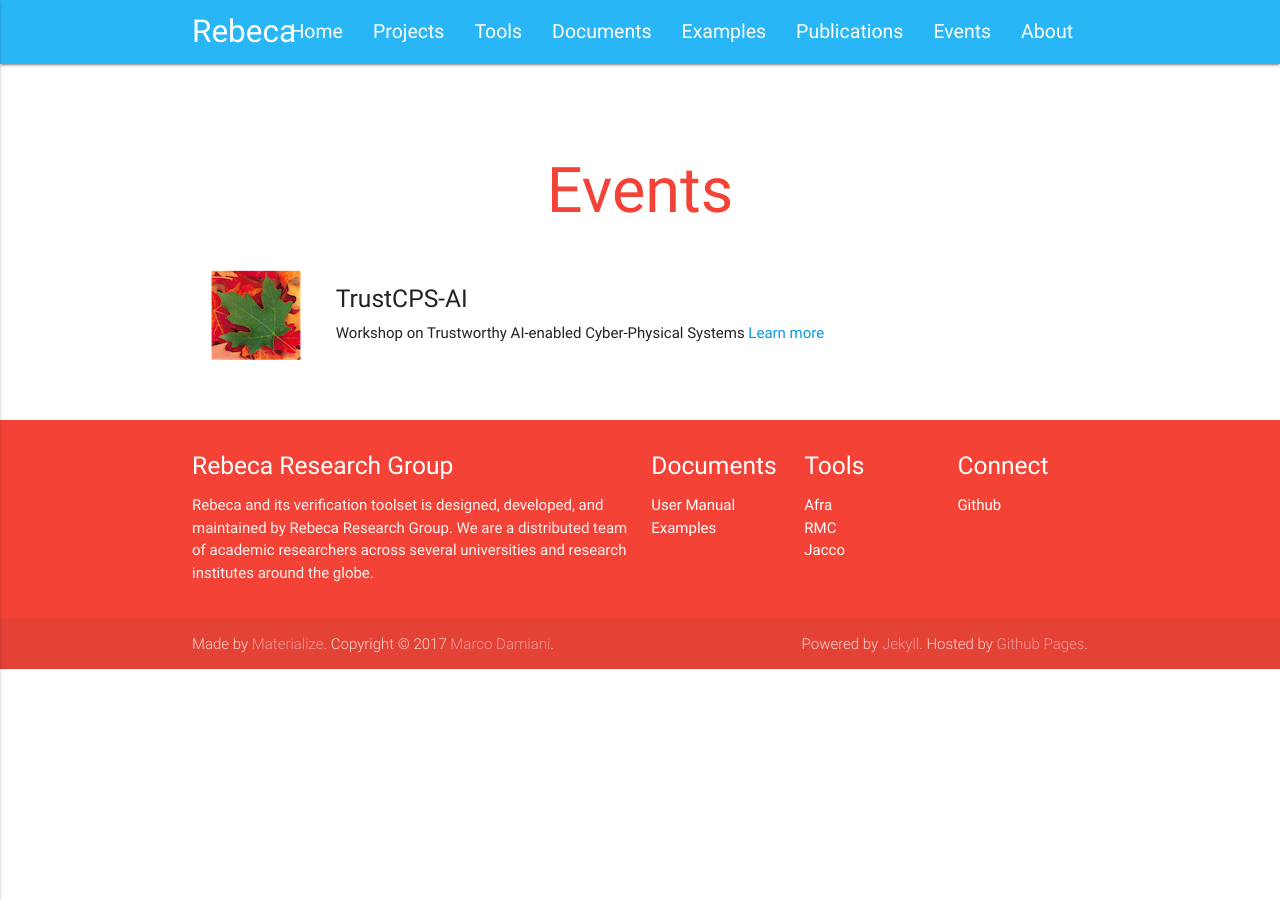
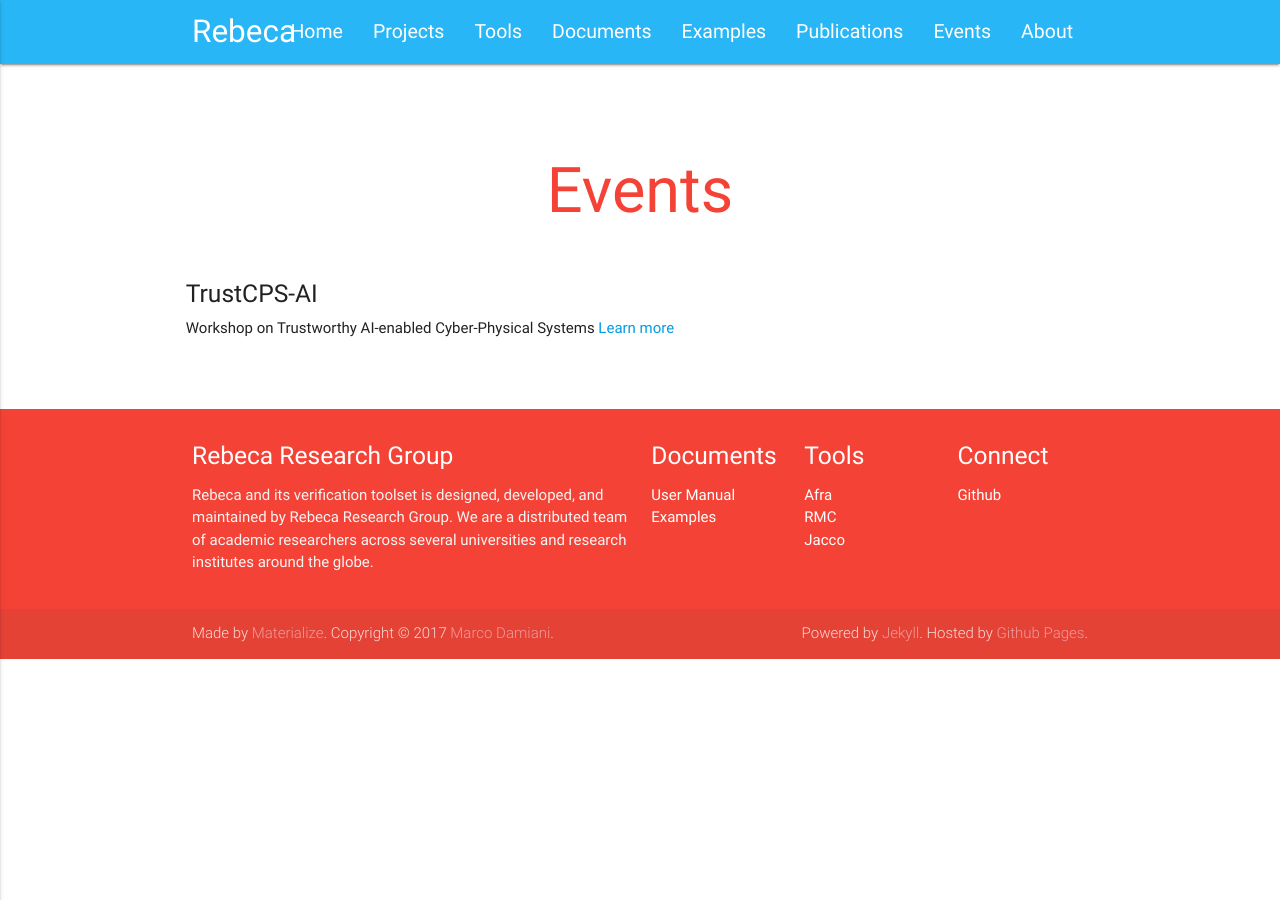
Before and after one commit to rebeca-lang/rebeca-lang.github.io, a Jekyll site: the page built from events.md, in a window 1280 px wide. Built offline with Jekyll 4.4.1, drawn with Linux system fonts in a browser that asks for light colours.

Commit message:
Update events.md

```diff
--- a/events.md
+++ b/events.md
@@ -10,9 +10,6 @@ title: Events
 <div class="col s12 m12">
   <table>
     <tr>
-      <td style="vertical-align:center; width:120px">
-        <img align="left" src="{{ "/assets/tools/Afra/Afra-Logo.png" | absolute_url }}" alt="Afra Logo" style="margin:0px 20px"/>
-      </td>
       <td>
         <p class="light">
           <h5 class="Left">TrustCPS-AI</h5>
```
